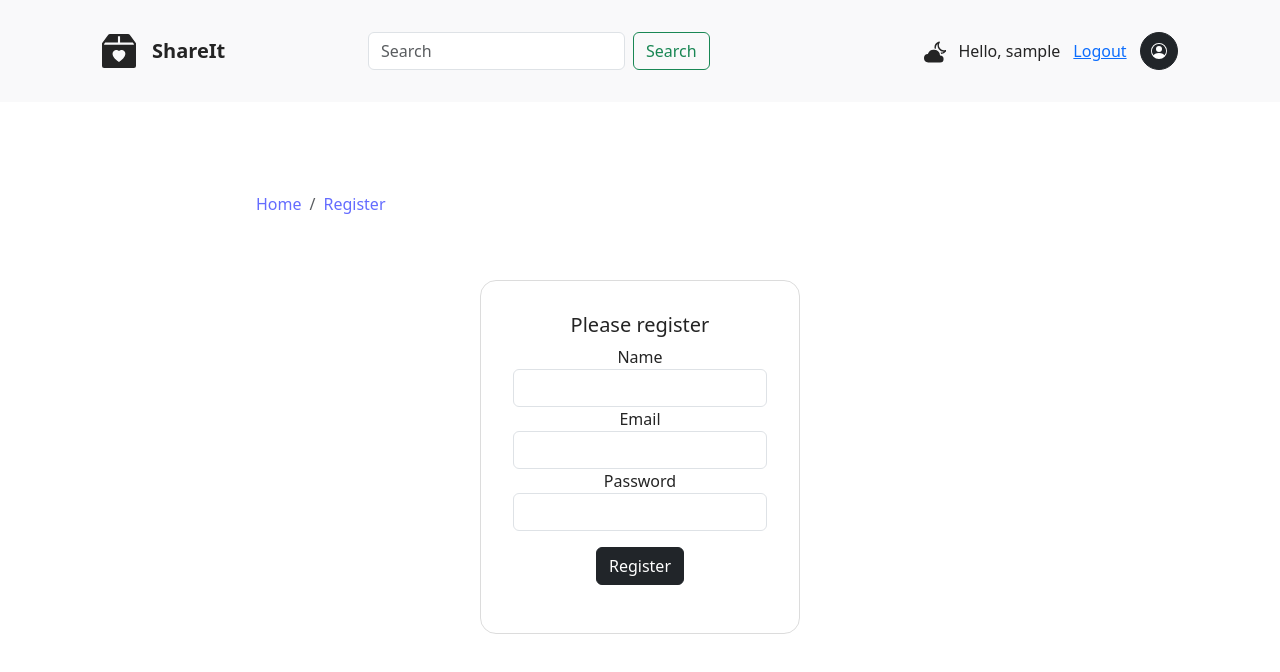
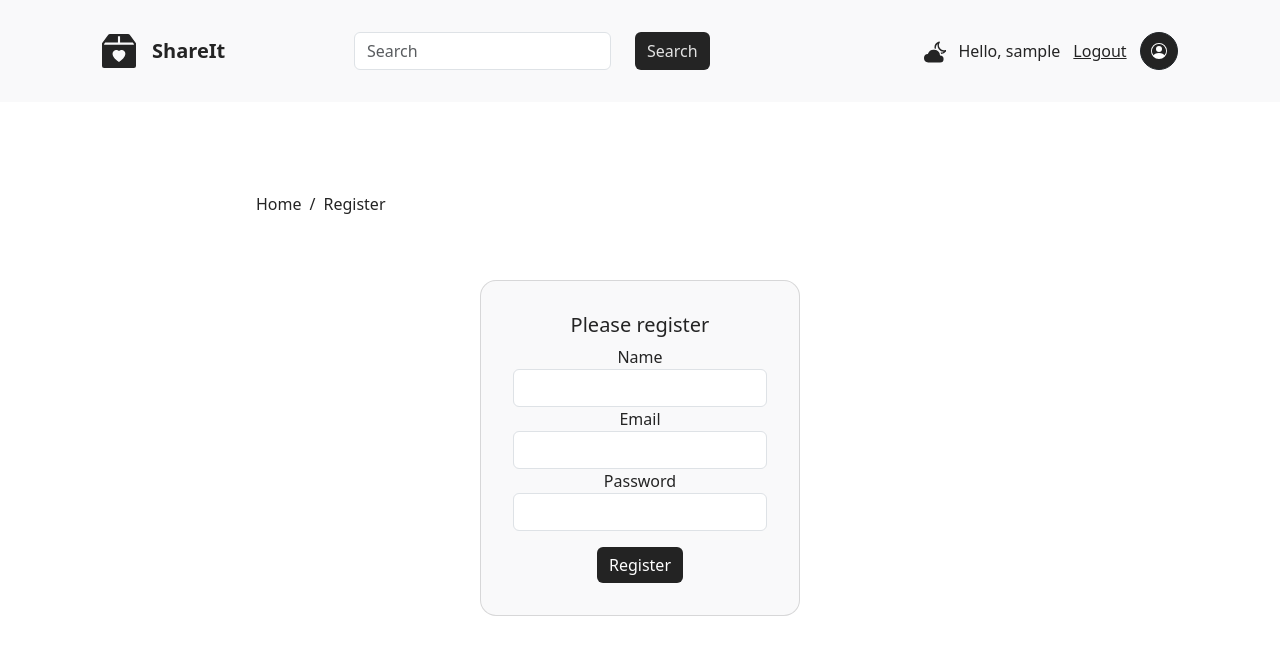
Before and after one commit to stepanpigriteus/hobber, a React (Vite) app: page /register in a window 1280 px wide. Shown: the top 672 px of the page. Built offline with nearby package versions, Linux system fonts and the light colour scheme; sample sign-in values are in the browser's storage.

Commit message:
minor fixes

```diff
--- a/src/components/cabinet_collection_store.jsx
+++ b/src/components/cabinet_collection_store.jsx
@@ -1,11 +1,10 @@
 import { Container } from "react-bootstrap";
 import Collection from "./collection_card";
-import { useState,useEffect } from "react";
-
-
+import { useState, useEffect } from "react";
 
 export default function CabinetCollectionStore() {
     const [userCollections, setUserCollections] = useState([]);
+    const [isLoading, setIsLoading] = useState(true);
 
     useEffect(() => {
         const userId = localStorage.getItem('id');
@@ -19,19 +18,30 @@ export default function CabinetCollectionStore() {
             })
                 .then(response => response.json())
                 .then(data => {
-                    setUserCollections(data)
+                    setUserCollections(data);
+                    setIsLoading(false);
                 })
-                .catch(error => console.error('Ошибка:', error));
+                .catch(error => {
+                    console.error('Ошибка:', error);
+                    setIsLoading(false);
+                });
         } else {
             console.error('ID пользователя не найден в localStorage');
+            setIsLoading(false);
         }
     }, []);
 
     return (
         <Container className="item_store">
-        {userCollections.map(collection => (
-            <Collection {...collection}/>
-        ))}
+            {isLoading ? (
+                <p>Loading...</p>
+            ) : userCollections.length === 0 ? (
+                <p>У вас нет коллекций. Создайте свою первую коллекцию!</p>
+            ) : (
+                userCollections.map((collection, index) => (
+                    <Collection key={index} {...collection} />
+                ))
+            )}
         </Container>
     );
 }
--- a/src/components/cabinet_menu.jsx
+++ b/src/components/cabinet_menu.jsx
@@ -10,8 +10,8 @@ const FullWidthTabs = () => {
   };
   return (
     <div className='tabstyle'>
-      <Tabs defaultActiveKey="home" id="uncontrolled-tab-example">
-        <Tab eventKey="home" title="Your collections" className='p-4'>
+      <Tabs defaultActiveKey="home" id="uncontrolled-tab-example" className='custom-tabs'>
+        <Tab eventKey="home" title="Your collections" className='p-4 tabs'>
           <CabinetCollectionStore/>
         </Tab>
         <Tab eventKey="profile" title="Create new collection" className='p-4'>
--- a/src/components/header.jsx
+++ b/src/components/header.jsx
@@ -17,7 +17,7 @@ export default function Header() {
                 <Container className='navbar'>
                     <Form className="d-flex search">
                         <Form.Control type="search" placeholder="Search" className="me-2 search_field" aria-label="Search"/>
-                        <Button variant="outline-success">Search</Button>
+                        <Button variant="outline-success" className='button' >Search</Button>
                     </Form>
                 </Container>
                 {localStorage.getItem('jwt_token') ? <HelloUser onClick={handleLogout}/> : <ButtonType />}
--- a/src/components/hello.jsx
+++ b/src/components/hello.jsx
@@ -11,9 +11,9 @@ export default function HelloUser() {
         <Container className='button_container'>
             <Switch/>
             <p className='headerP'>Hello, {x}</p>
-            <Button variant="link" id = "logout"  onClick={handleLogout}>Logout</Button>
+            <Button variant="link" className='button_link' id = "logout" onClick={handleLogout}>Logout</Button>
             <Link to = "/cabinet">
-                <Button variant="dark" id = "logout" className='round_button'>
+                <Button variant="dark"  id = "logout" className='round_button'>
                     <PersonCircle className='round_icon'/>
                 </Button>
             </Link>
--- a/src/components/item_table.jsx
+++ b/src/components/item_table.jsx
@@ -86,7 +86,7 @@ export default function ItemTable() {
               <ItemControlsCreate/>
             </>
           ) : (
-            <Table bordered hover>
+            <Table bordered hover className='item_table'>
               <thead>
                 <tr>
                   <th>Id</th>
--- a/src/custom.css
+++ b/src/custom.css
@@ -1,6 +1,11 @@
 
 .nav_super {
-    background-color: var(--var-header-bg) !important;
+    background-color: var(--var-header-bg) !important ;
+}
+
+.item_table th,  .item_table td {
+    background-color: var(--var-body-bg);
+    color: var(--var-body-fc)
 }
 
 .nav_container {
@@ -19,6 +24,7 @@
 }
 
 .round_button {
+    background-color: var(  --var-button-all-bg);
     width: 2.4rem;
     height: 2.4rem;
     display: flex;
@@ -29,6 +35,7 @@
 
 .round_icon {
     margin: auto;
+
 }
 
 .button_container {
@@ -40,7 +47,14 @@
 }
 
 .submit_button {
-    margin: 1rem 0;
+    margin: 1rem 0 0;
+    background-color: var( --var-button-all-bg);
+    border: none;
+}
+
+.button_link {
+   color: var(--var-body-fc);
+
 }
 
 .header_icon {
@@ -89,6 +103,9 @@
 .button {
     margin-left: 1rem;
     text-wrap: nowrap;
+    background-color: var( --var-body-fc);
+    color: var(--var-body-bg);
+    border: none;
 }
 
 
@@ -137,13 +154,34 @@
 .tabstyle {
     width: 80vw;
     margin: 0 auto;
+    max-width: 1100px;
 }
 
-.breadcrump {
+.custom-tabs .nav-link.active {
+
+    background-color: var(--var-body-bg);
+    color: var(--var-body-fc);
+    border-radius: 0.2rem 0.2rem 0 0 ;
+    border: 1px solid var(--var-border-tabs);
+}
+
+.custom-tabs .nav-link {
+    background-color: var(--var-body-bg);
+    color: var(--var-body-fc);
+    border-radius: 0.2rem 0.2rem 0 0 ;
+    border: none;
+  }
+
+
+
+.breadcrump  {
     margin-top: 10rem;
     width: 60vw;
     max-width: 1100px;
+}
 
+.breadcrump a, .breadcrumb-item, .breadcrumb-item+.breadcrumb-item::before {
+    color: var(--var-breadcrump-fc) impor
 }
 
 
@@ -193,13 +231,11 @@
 }
 
 .form_container {
-    max-width: 30vw;
+
+    max-width: 20rem;
     margin: 4rem auto;
     padding: 2rem;
     border: 1px solid rgba(23, 23, 23, 0.15);
     border-radius: 1rem;
+    background-color: var(--var-card-bg);
 }
-
-.form_container {
-    max-width: 20rem;
-}
--- a/src/index.css
+++ b/src/index.css
@@ -11,7 +11,9 @@
   --var-header-bg: rgba(248, 249, 250, 0.87);
   --var-shadow: rgba(0, 0, 134, 0.2);
   --var-card-bg: rgba(248, 249, 250, 0.87);
-
+  --var-breadcrump-fc: #646cff;
+  --var-button-all-bg: #232323;
+  --var-border-tabs: rgba(0, 0, 0, 0.8);
 
   font-synthesis: none;
   text-rendering: optimizeLegibility;
@@ -20,12 +22,15 @@
 }
 
 [theme='false'] {
-  --var-body-bg: #232323;
+  --var-body-bg: rgba(0, 0, 0, 0.8);
   --var-body-fc: rgba(255, 255, 255, 0.87);
   --var-header-bg: #232323;
   --var-shadow: rgba(255, 255, 255, 0.123);
-  --var-card-bg: rgba(248, 249, 250, 0.17);
+  --var-card-bg: rgba(248, 249, 250, 0.2);
   --bs-tertiary-bg-rgb: var(--var-header-bg);
+  --var-breadcrump-fc: #ffffff;
+  --var-button-all-bg: rgba(29, 94, 246,0.93);
+  --var-border-tabs: rgba(255, 255, 255, 0.87);
 }
 
 a {
```
